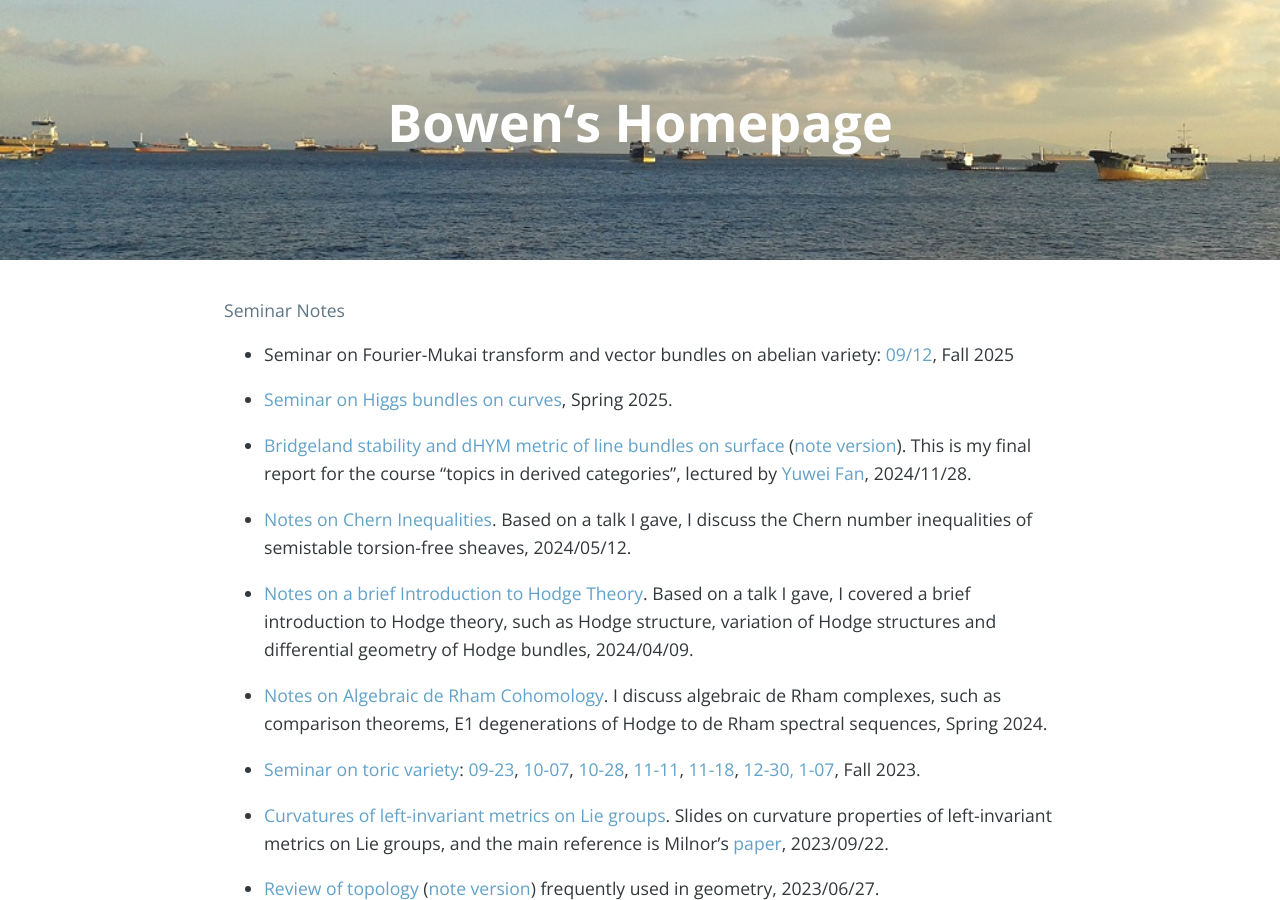
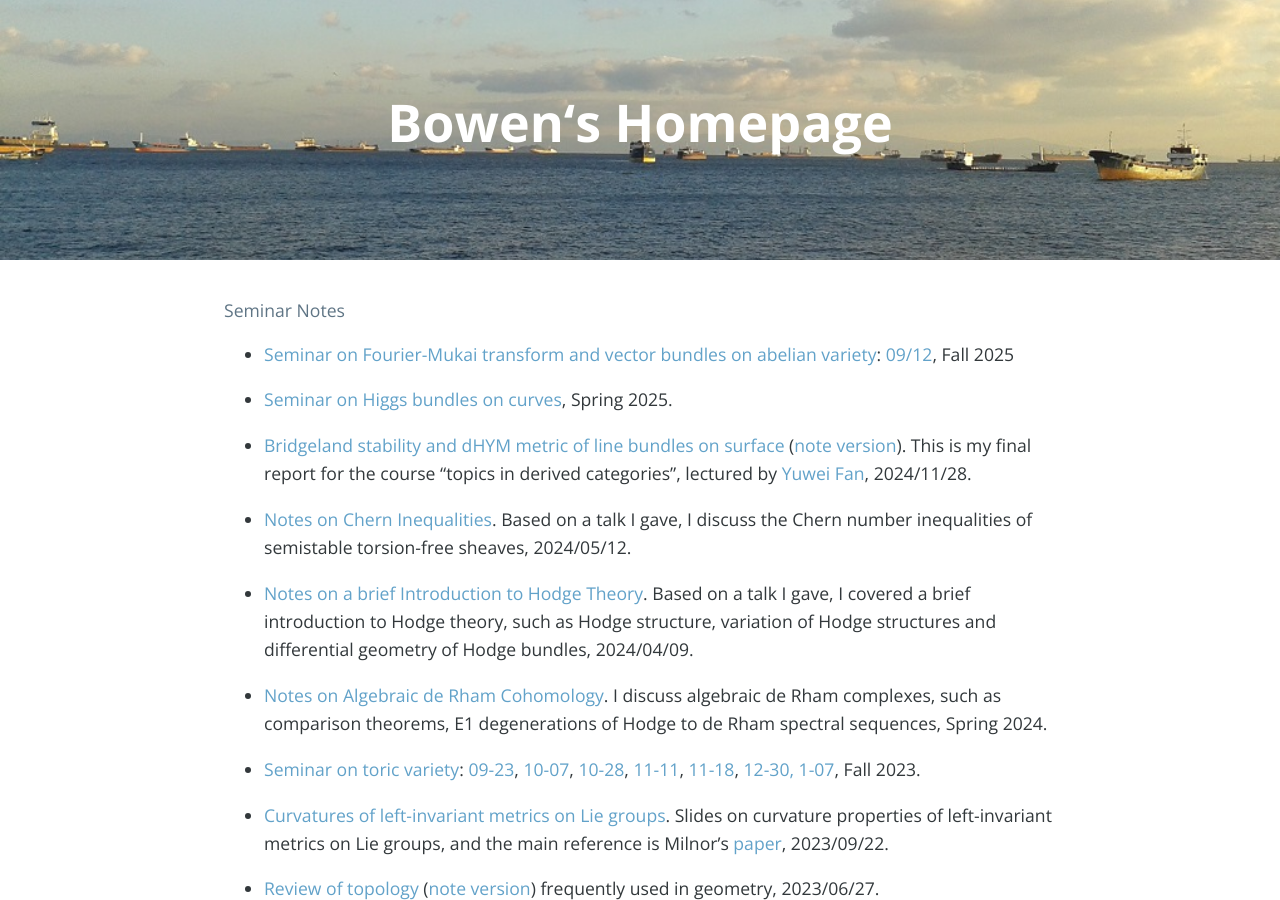
Before and after one commit to bowenl-math/bowenl-math.github.io, a Jekyll site: the page built from notes.md, in a window 1280 px wide and 900 px high. Built offline with Jekyll 4.4.1, drawn with Linux system fonts in a browser that asks for light colours; nearby versions of some CDN libraries; our own code applies the rules of GitHub Pages for plain Markdown files; comment, search, counter and statistics services are not loaded; part of the change alters nothing that is shown.

```diff
--- a/notes.md
+++ b/notes.md
@@ -1,5 +1,5 @@
 #### Seminar Notes
-* Seminar on Fourier-Mukai transform and vector bundles on abelian variety: [09/12](notes/2025Fall/FM/0912.pdf), Fall 2025
+* [Seminar on Fourier-Mukai transform and vector bundles on abelian variety](notes/2025Fall/FM/syllabus.pdf): [09/12](notes/2025Fall/FM/0912.pdf), Fall 2025
 
 * [Seminar on Higgs bundles on curves](notes/2025Spring/Higgs/syllabus.pdf), Spring 2025.
 
```
